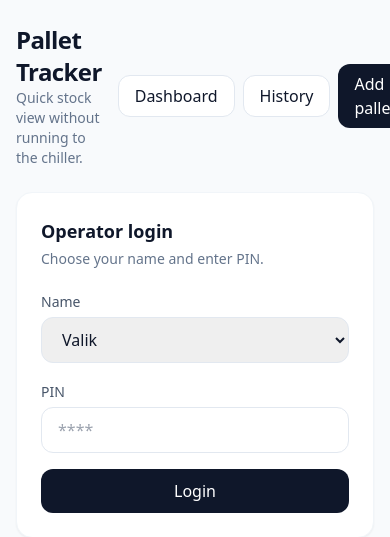
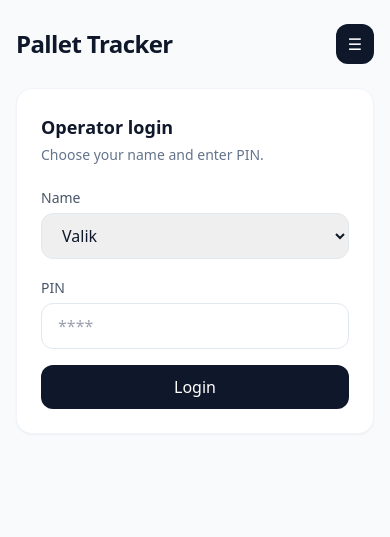
Before and after one commit to LordFlat/Pallet_Tracker, a FastAPI app: page /login in a window 390 px wide; the page is wider, and only the part inside the window is pictured. Shown: the top 537 px of that part. Run offline with FastAPI, Linux system fonts and the light colour scheme; some libraries are stand-ins or nearby versions.

Commit message:
Update base.html

```diff
--- a/templates/base.html
+++ b/templates/base.html
@@ -13,12 +13,19 @@
 
 <body class="bg-slate-50 text-slate-900">
   <div class="max-w-5xl mx-auto px-4 py-6">
-    <header class="flex items-center justify-between gap-4 mb-6">
+    <header x-data="{ open: false }" class="mb-6">
+
+  <div class="flex items-center justify-between">
+    <!-- Logo / Title -->
     <div>
       <h1 class="text-2xl font-semibold tracking-tight">Pallet Tracker</h1>
-        <p class="text-slate-500 text-sm">Quick stock view without running to the chiller.</p>
+      <p class="text-slate-500 text-sm hidden sm:block">
+        Quick stock view without running to the chiller.
+      </p>
     </div>
-      <div class="flex items-center gap-2">
+
+    <!-- Desktop menu -->
+    <div class="hidden sm:flex items-center gap-2">
       <a href="/" class="px-4 py-2 rounded-xl bg-white border border-slate-200 hover:border-slate-300 hover:shadow-sm transition">
         Dashboard
       </a>
@@ -28,13 +35,40 @@
       <a href="/add" class="px-4 py-2 rounded-xl bg-slate-900 text-white hover:opacity-90 transition">
         Add pallet
       </a>
-        <a href="/logout"
-        class="px-4 py-2 rounded-xl bg-white border border-slate-200 hover:border-slate-300 hover:shadow-sm transition">
+      <a href="/logout" class="px-4 py-2 rounded-xl bg-white border border-slate-200 hover:border-slate-300 hover:shadow-sm transition">
         Logout
       </a>
     </div>
+
+    <!-- Mobile burger -->
+    <button @click="open = !open"
+            class="sm:hidden px-3 py-2 rounded-xl bg-slate-900 text-white">
+      ☰
+    </button>
+  </div>
+
+  <!-- Mobile dropdown -->
+  <div x-show="open"
+       x-transition
+       @click.away="open = false"
+       class="sm:hidden mt-4 flex flex-col gap-2 bg-white border border-slate-200 rounded-2xl p-4 shadow-sm">
+
+    <a href="/" class="px-4 py-2 rounded-xl bg-white border border-slate-200">
+      Dashboard
+    </a>
+    <a href="/history" class="px-4 py-2 rounded-xl bg-white border border-slate-200">
+      History
+    </a>
+    <a href="/add" class="px-4 py-2 rounded-xl bg-slate-900 text-white text-center">
+      Add pallet
+    </a>
+    <a href="/logout" class="px-4 py-2 rounded-xl bg-white border border-slate-200">
+      Logout
+    </a>
+
+  </div>
+
 </header>
-
 
 
     {% block content %}{% endblock %}
```
Lines whose indentation alone changed are shown as unchanged.
